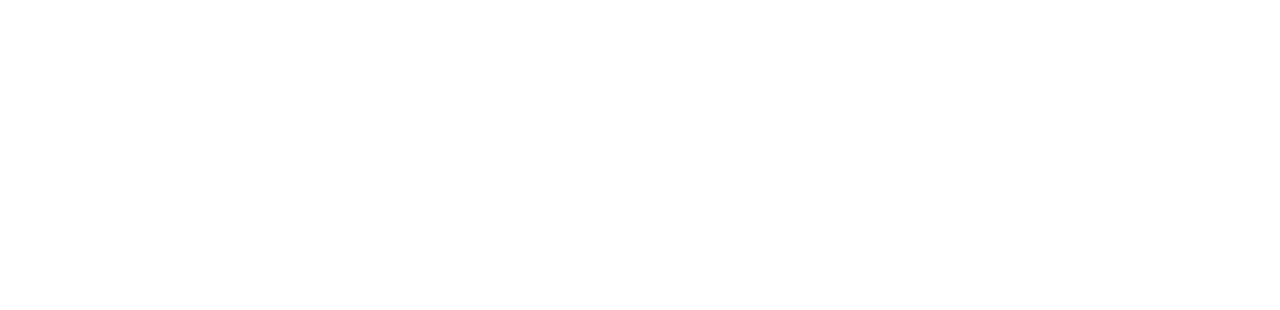
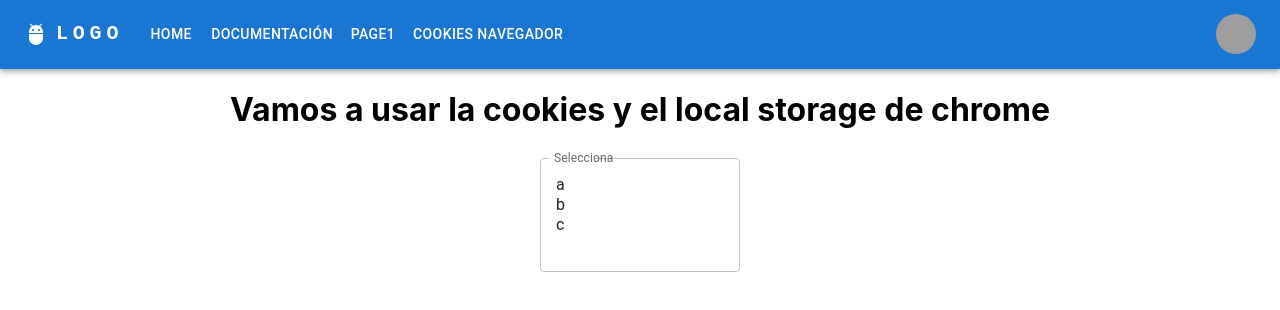
Before and after one commit to farraul/indigitall, a React (Create React App) app: page /cookies in a window 1280 px wide. Before the commit this address had no page. Shown: the top 310 px of the page. Built offline with nearby package versions, Linux system fonts and the light colour scheme; grey boxes are pictures that could not be loaded.

Commit message:
user the cookies and localstorage from google chrome

```diff
--- a/src/App.js
+++ b/src/App.js
@@ -5,6 +5,7 @@
 import { Route, Routes, Navigate } from 'react-router-dom';
 import Home from './pages/Home';
 import LazyLoad from './pages/LazyLoad';
+import Cookies from './pages/Cookies'
 
 
 function App() {
@@ -15,6 +16,7 @@
       <div className="App">
         <BrowserRouter>
           <Routes>
+            <Route path='/cookies' element={<Cookies />} />
             <Route path='/' element={<Home />} />
             <Route path='/lazyload' element={<LazyLoad />} />
           </Routes>
--- a/src/components/Header.js
+++ b/src/components/Header.js
@@ -34,6 +34,11 @@
         {
             name: 'Page1',
             url: '/lazyload',
+            target: '_self'
+        },
+        {
+            name: 'Cookies Navegador',
+            url: '/cookies',
             target: '_self'
         }
 
--- /dev/null
+++ b/src/pages/Cookies/Cookies.js
@@ -0,0 +1,74 @@
+import Header from "../../components/Header";
+import * as React from 'react';
+import InputLabel from '@mui/material/InputLabel';
+import FormControl from '@mui/material/FormControl';
+import Select from '@mui/material/Select';
+import { useState } from "react";
+
+const Cookies = () => {
+
+    const names = ['a', 'b', 'c',];
+
+        const [personName, setPersonName] = React.useState([]);
+
+        const handleChangeMultiple = (event) => {
+          const { options } = event.target;
+          console.log("handleChangeMultiple ~ options", options);
+
+          const value = [];
+
+          for (let i = 0, l = options.length; i < l; i += 1) {
+            if (options[i].selected) {
+              value.push(options[i].value);
+            }
+          }
+          setPersonName(value);
+          document.cookie = ` Selección cookie= ${value} `;
+          localStorage.setItem(`Selección local S.`, `${value}`);
+
+        };
+
+   React.useEffect(()=>{
+    if (typeof(Storage) !== "undefined") {
+        console.log("LocalStorage disponible");
+    } else {
+        console.log("LocalStorage No disponible");
+    }
+   }
+   )
+
+    return (
+        <>
+            <Header />
+            <h1>Vamos a usar la cookies y el local storage de chrome</h1>
+
+            <FormControl sx={{ m: 1, minWidth: 200, maxWidth: 500 }}>
+                <InputLabel shrink htmlFor="select-multiple-native">
+                    Selecciona
+                </InputLabel>
+                <Select
+                    multiple
+                    native
+                    value={personName}
+                    // @ts-ignore Typings are not considering `native`
+                    onChange={handleChangeMultiple}
+                    label="Native"
+                    inputProps={{
+                        id: 'select-multiple-native',
+                    }}
+                >
+                    {names.map((name) => (
+                        <option key={name} value={name}>
+                            {name}
+                        </option>
+                    ))}
+                </Select>
+            </FormControl>
+
+        </>
+    )
+
+}
+
+
+export default Cookies;
--- /dev/null
+++ b/src/pages/Cookies/index.js
@@ -0,0 +1,2 @@
+import Cookies from './Cookies'
+export default Cookies;
```
